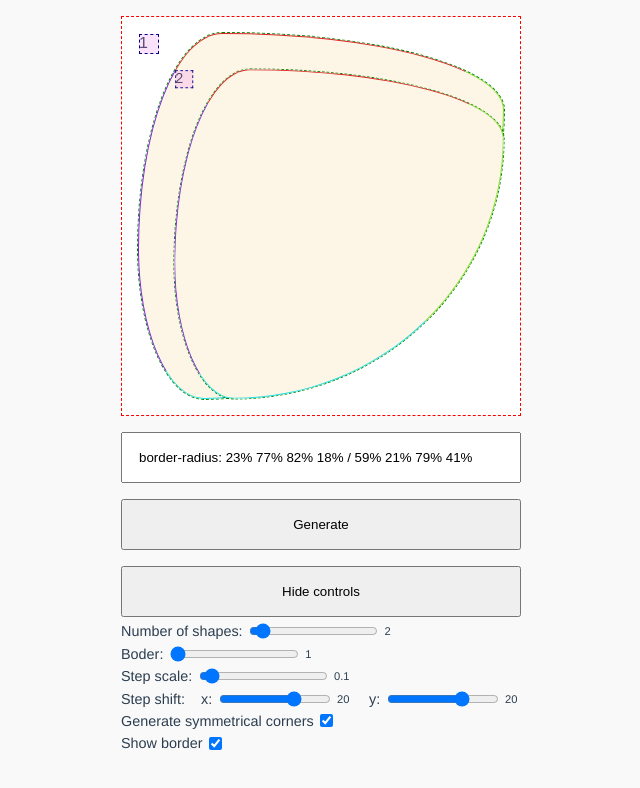
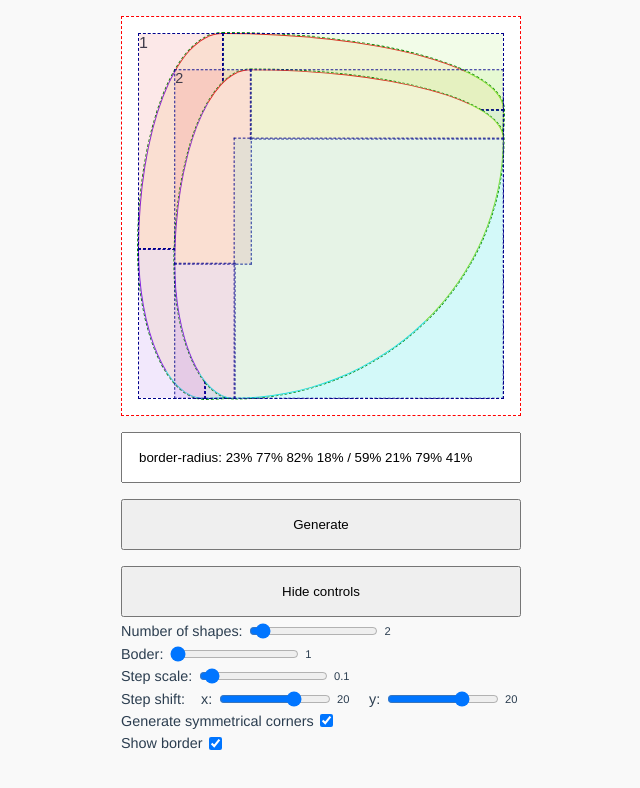
Before and after one commit to maxzz/border-radius-generator, a Vue app: page / in a window 1280 px wide. Shown: the top 788 px of the page, without its empty margins (319-959 px from the left). Built offline with nearby package versions, Linux system fonts and the light colour scheme.

Commit message:
feature: add corners boxes

```diff
--- a/src/App.vue
+++ b/src/App.vue
@@ -9,7 +9,11 @@
                 }"
                 :class="{'bubba-borders': options.showBorder}"
             >
-                <div class="bubba-marker"></div>
+                <div class="bubba-marker" :style="{width: corners[0], height: corners[4], top: '0', left: '0'}"> </div>
+                <div class="bubba-marker" :style="{width: corners[1], height: corners[5], top: '0', right: '0'}"></div>
+                <div class="bubba-marker" :style="{width: corners[2], height: corners[6], bottom: '0', right: '0'}"></div>
+                <div class="bubba-marker" :style="{width: corners[3], height: corners[7], bottom: '0', left: '0'}"></div>
+
                 <span v-if="options.showBorder">{{item}}</span>
             </div>
         </div>
@@ -66,9 +70,9 @@
     function random(min, max){
         return Math.floor(min + Math.random() * (max - min));
     }
-    // function generateCorners(borderRadius) {
-    //     return { w: [wTL, wTR, wBR, wBL], h: [hTL, hTR, hBR, hBL] };
-    // }
+    function generateCorners(borderRadius) {
+        return [...(borderRadius || '').matchAll(/(\d\d?%)/g)];
+    }
 
     function generateShape(symmetrical) {
         let wTL = random(5, 96);
@@ -90,14 +94,7 @@
             hBR = random(5, 96);
         }
 
-        let s = `${wTL}% ${wTR}% ${wBR}% ${wBL}% / ${hTL}% ${hTR}% ${hBR}% ${hBL}%`;
-
-        let m = s.matchAll(/(\d\d?%)/g);
-        console.log({m: [...m]});
-
-        return s;
-
-        // return `${wTL}% ${wTR}% ${wBR}% ${wBL}% / ${hTL}% ${hTR}% ${hBR}% ${hBL}%`;
+        return `${wTL}% ${wTR}% ${wBR}% ${wBL}% / ${hTL}% ${hTR}% ${hBR}% ${hBL}%`;
     }
 
     export default {
@@ -129,18 +126,26 @@
                 generatedCss.value = generateShape(options.symmetrical);
             }
 
+            let corners = computed(() => generateCorners(generatedCss.value));
+
             return {
                 options,
                 generatedCss,
                 generatedTxt,
                 getItemTransform,
                 onGenerate,
+                corners,
             };
         }
     };
 </script>
 
 <style lang="scss">
+    $border-tl: hsl(0, 75%, 50%);
+    $border-tr: hsl(90, 75%, 50%);
+    $border-br: hsl(180, 75%, 50%);
+    $border-bl: hsl(270, 75%, 50%);
+
     *, *::before, *::after {
         margin: 0;
         padding: 0;
@@ -162,16 +167,6 @@
         margin-top: 1rem;
     }
 
-    .bubba-marker {
-        position: absolute;
-        top: 0;
-        left: 0;
-        width: 20px;
-        height: 20px;
-        background-color: rgba(238, 130, 238, 0.226);
-        border: 1px dashed darkblue;
-    }
-
     .bubbas {
         position: relative;
         width: 400px;
@@ -191,6 +186,30 @@
         margin: 1rem;
 
         outline: 1px dashed green;
+    }
+
+    .bubba-marker {
+        position: absolute;
+        //background-color: rgba(238, 130, 238, 0.226);
+        outline: 1px dashed darkblue;
+    }
+
+    $marker-opacity: .9;
+
+    .bubba-marker:nth-child(1) {
+        background-color: transparentize($border-tl, $marker-opacity);
+    }
+
+    .bubba-marker:nth-child(2) {
+        background-color: transparentize($border-tr, $marker-opacity);
+    }
+
+    .bubba-marker:nth-child(3) {
+        background-color: transparentize($border-br, $marker-opacity);
+    }
+
+    .bubba-marker:nth-child(4) {
+        background-color: transparentize($border-bl, $marker-opacity);
     }
 
     input[type=button], input[type=text] {
@@ -225,11 +244,6 @@
             width: 7rem;
         }
     }
-
-    $border-tl: hsl(0, 75%, 50%);
-    $border-tr: hsl(90, 75%, 50%);
-    $border-br: hsl(180, 75%, 50%);
-    $border-bl: hsl(270, 75%, 50%);
 
     .bubba-borders {
         border-top: var(--border-width) solid $border-tl;
```
